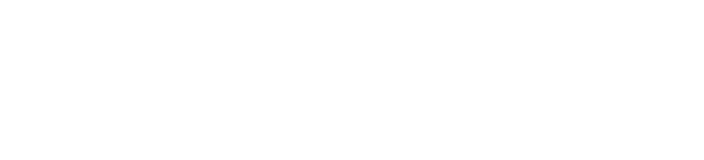
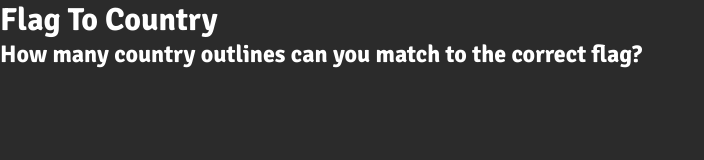
Before and after one commit to kctffs/geography-quiz, a plain HTML site: page index.html in a window 1280 px wide. Shown: the whole page, without its empty margins (0-704 px from the left). Drawn offline with Linux system fonts and the light colour scheme.

Commit message:
added title and subheading to index.html, imported new google fonts link and styled background

```diff
--- a/assets/css/style.css
+++ b/assets/css/style.css
@@ -0,0 +1,19 @@
+/* Google Fonts import */
+@import url('https://fonts.googleapis.com/css2?family=Signika:wght@300..700&display=swap');
+
+/* Override default styles added by the browser */
+* {
+    padding: 0;
+    margin: 0;
+    box-sizing: border-box;
+}
+
+/* General styles */
+body {
+    display: flex;
+    flex-direction: column;
+    min-height: 100vh;
+    color: #ffffff;
+    background: #2b2b2b;
+    font-family: 'Signika', sans-serif;
+}
--- a/index.html
+++ b/index.html
@@ -6,19 +6,20 @@
 <!-- Search engine -->
     <meta name="description" content="Geography Quiz. Test your knowledge by matching the flag to the country!">
     <meta name="keywords" content="geography, world, country, flag, quiz, continent, globe, education, learning">
-<!-- Google Fonts & Favicon -->
-    <link rel="preconnect" href="https://fonts.googleapis.com">
-    <link rel="preconnect" href="https://fonts.gstatic.com" crossorigin>
-    <link href="https://fonts.googleapis.com/css2?family=Manrope:wght@200..800&display=swap" rel="stylesheet">
+<!-- Favicon -->
     <link rel="apple-touch-icon" sizes="180x180" href="favicon/apple-touch-icon.png">
     <link rel="icon" type="image/png" sizes="32x32" href="favicon/favicon-32x32.png">
     <link rel="icon" type="image/png" sizes="16x16" href="favicon/favicon-16x16.png">
 <!-- CSS link -->
     <link rel="stylesheet" href="assets/css/style.css">
 
-    <title>Document</title>
+    <title>Flag To Country</title>
 </head>
 <body>
+    <div id="homepage" class="centered">
+        <h1 id="homepage-title">Flag To Country</h1>
+        <h2 id="homepage-subheading">How many country outlines can you match to the correct flag?</h2>
+    </div>
 <!-- Font Awesome JS kit -->
     <script src="https://kit.fontawesome.com/0ec817fda2.js" crossorigin="anonymous"></script>
 <!-- JS link -->
```
